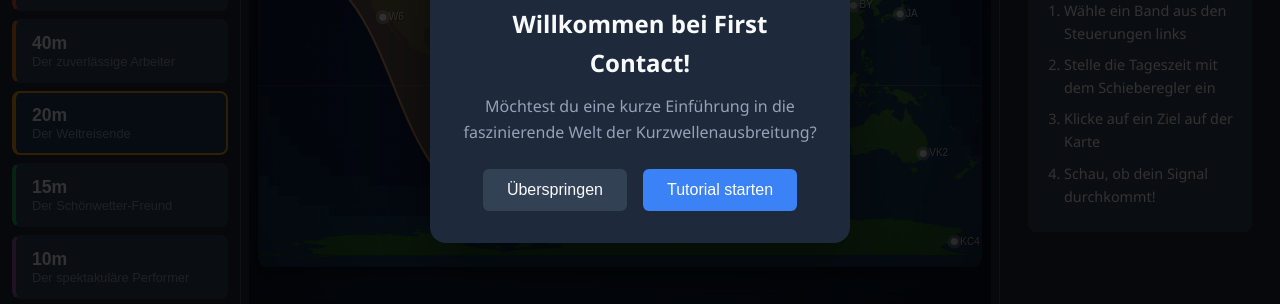
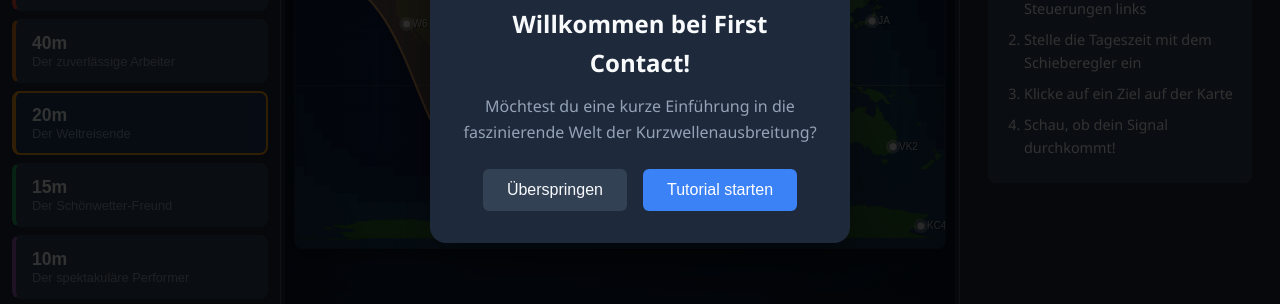
Before and after one commit to achildrenmile/firstcontact, a website with bundled scripts: page index.html in a window 1280 px wide. Shown: the part 351-655 px from the top of the page. Built offline with nearby package versions, Linux system fonts and the light colour scheme.

Commit message:
Revert sidebar widths, reduce map padding for larger map

```diff
--- a/css/styles.css
+++ b/css/styles.css
@@ -42,7 +42,7 @@ body {
 /* Layout */
 .app-container {
     display: grid;
-    grid-template-columns: 240px 1fr 280px;
+    grid-template-columns: 280px 1fr 320px;
     grid-template-rows: auto 1fr;
     height: 100vh;
     gap: 1px;
@@ -225,7 +225,7 @@ body {
     grid-column: 2;
     display: flex;
     flex-direction: column;
-    padding: 0.5rem;
+    padding: 0.25rem;
     overflow: hidden;
     min-height: 0;
 }
@@ -659,9 +659,9 @@ body {
     justify-content: center;
     align-items: center;
     background: linear-gradient(135deg, #0a1628 0%, #0f1f3a 50%, #0a1628 100%);
-    border-radius: 0.5rem;
+    border-radius: 0.25rem;
     overflow: hidden;
-    padding: 0.5rem;
+    padding: 0;
     position: relative;
     min-height: 0;
 }
@@ -1146,7 +1146,7 @@ body {
 /* Responsive */
 @media (max-width: 1200px) {
     .app-container {
-        grid-template-columns: 220px 1fr 260px;
+        grid-template-columns: 250px 1fr 280px;
     }
 }
 
```
